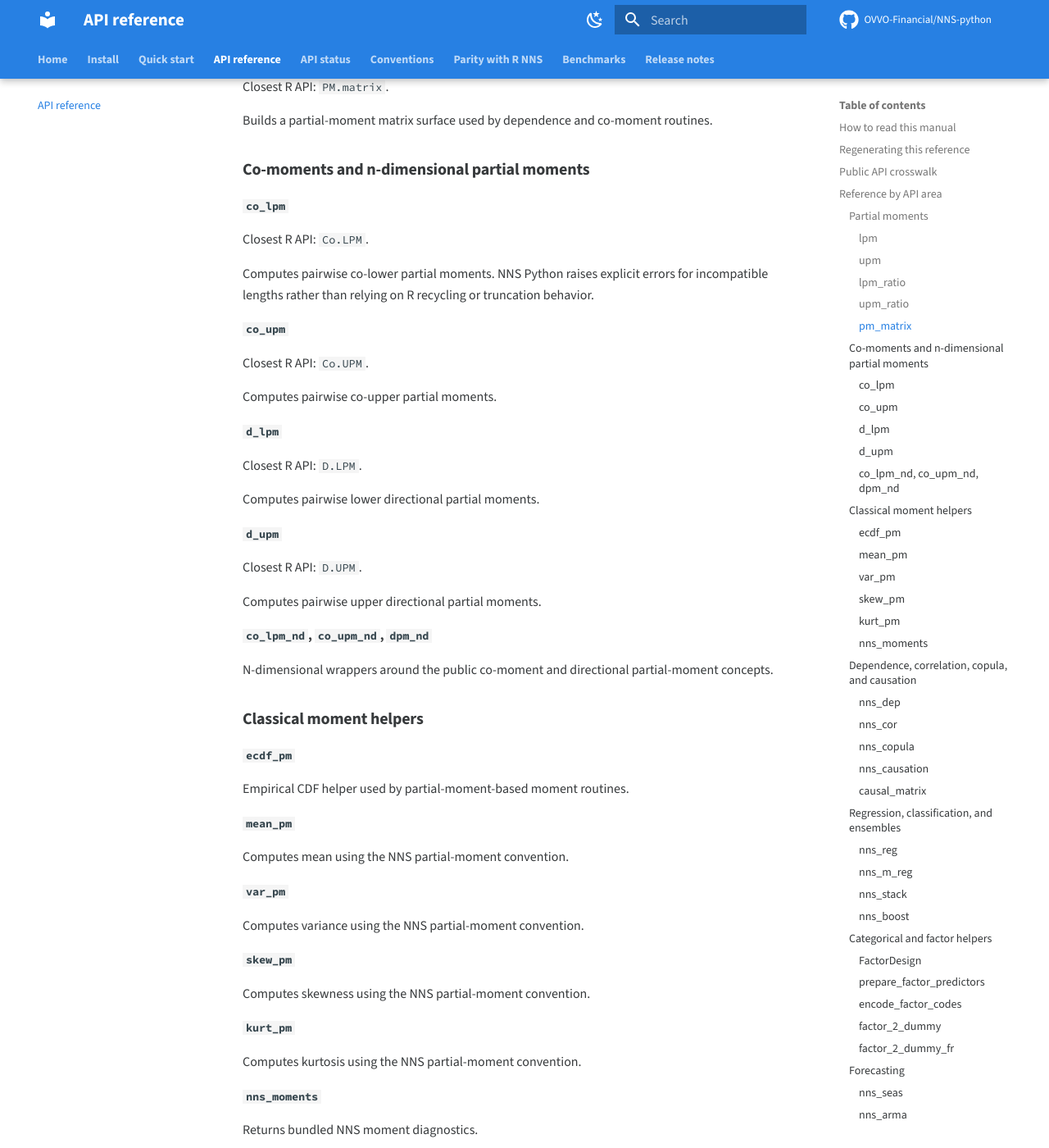
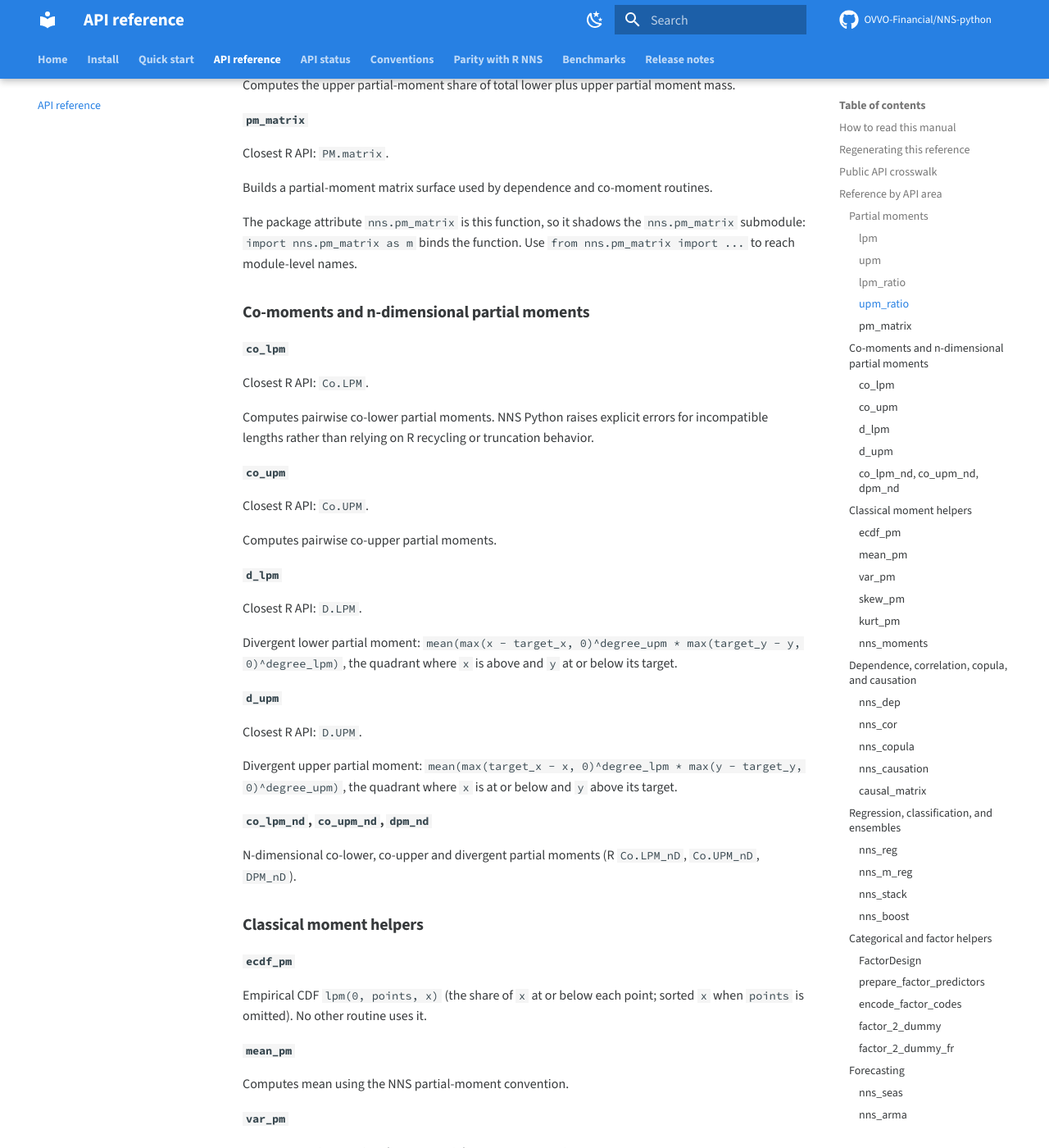
Before and after one commit to OVVO-Financial/NNS-python, an MkDocs documentation site: the page built from docs/api_reference.md, in a window 1280 px wide and 1400 px high, scrolled down 5849 px. Shown: the whole window at 82% size. Built offline with MkDocs 1.6.1 and Material for MkDocs 9.7.7, drawn with Linux system fonts in a browser that asks for light colours; comment, search, counter and statistics services are not loaded; some of the changed text lies outside the part shown.

Commit message:
docs: partial-moment docstrings and docs; document the nns_mode default
- co_lpm, co_upm, d_lpm and d_upm had no docstrings. They now state the
  formula, which variable uses which degree, the degree-0 tie convention
  and the target/None handling (checked against direct formulas).
- api_reference.md called D.LPM/D.UPM/DPM "distance"/"directional"
  partial moments; they are the divergent quadrants. It named R's
  NNS.cdf (it is NNS.CDF) and said ecdf_pm is "used by moment routines"
  (nothing uses it). It now also notes that the nns.pm_matrix attribute
  (the function) shadows the submodule.
- lpm_var/upm_var: describe the percentile semantics and the vector form.
- nns_mode defaults to multi=False while R's NNS.mode defaults to
  multi = TRUE. The default is unchanged; the divergence is now stated in
  the docstring, api_reference.md and a conventions.md section.
- conventions.md: nns_moments returns NaN for undefined moments, like R.

Documentation only.

```diff
--- a/docs/api_reference.md
+++ b/docs/api_reference.md
@@ -38,12 +38,12 @@
 | Partial moments | `pm_matrix` | `PM.matrix` | implemented | Partial moment matrix helper. |
 | Co-moments | `co_lpm` | `Co.LPM` | implemented | Pairwise co-lower partial moment. |
 | Co-moments | `co_upm` | `Co.UPM` | implemented | Pairwise co-upper partial moment. |
-| Co-moments | `d_lpm` | `D.LPM` | implemented | Pairwise distance lower partial moment. |
-| Co-moments | `d_upm` | `D.UPM` | implemented | Pairwise distance upper partial moment. |
+| Co-moments | `d_lpm` | `D.LPM` | implemented | Divergent lower partial moment (x above, y below target). |
+| Co-moments | `d_upm` | `D.UPM` | implemented | Divergent upper partial moment (x below, y above target). |
 | Co-moments | `co_lpm_nd` | `Co.LPM_nD` | implemented | N-dimensional co-lower partial moment wrapper. |
 | Co-moments | `co_upm_nd` | `Co.UPM_nD` | implemented | N-dimensional co-upper partial moment wrapper. |
-| Co-moments | `dpm_nd` | `DPM_nD` | implemented | N-dimensional directional partial moment wrapper. |
-| Classical moments | `ecdf_pm` | ECDF partial-moment helper | implemented | Empirical distribution helper used by moment routines. |
+| Co-moments | `dpm_nd` | `DPM_nD` | implemented | N-dimensional divergent partial moment wrapper. |
+| Classical moments | `ecdf_pm` | ECDF partial-moment helper | implemented | Empirical CDF `lpm(0, points, x)` (standalone helper). |
 | Classical moments | `mean_pm` | `Mean` partial-moment helper | implemented | Mean via partial-moment conventions. |
 | Classical moments | `var_pm` | `Variance` partial-moment helper | implemented | Variance via partial-moment conventions. |
 | Classical moments | `skew_pm` | `Skewness` partial-moment helper | implemented | Skewness via partial-moment conventions. |
@@ -90,8 +90,8 @@
 | Differentiation | `nns_diff` | `NNS.diff` | implemented | Numerical differentiation. |
 | Differentiation | `dy_dx` | `dy.dx` | implemented | Scalar derivative helper. |
 | Differentiation | `dy_d` | `dy.d_` | partial | Multivariate derivative helper. |
-| VaR helpers | `lpm_var` | `LPM.VaR` | implemented | Lower partial-moment VaR helper. |
-| VaR helpers | `upm_var` | `UPM.VaR` | implemented | Upper partial-moment VaR helper. |
+| VaR helpers | `lpm_var` | `LPM.VaR` | implemented | Lower partial-moment VaR; scalar or vector `percentile`. |
+| VaR helpers | `upm_var` | `UPM.VaR` | implemented | Upper partial-moment VaR; scalar or vector `percentile`. |
 
 ## Reference by API area
 
@@ -133,6 +133,8 @@
 
 Builds a partial-moment matrix surface used by dependence and co-moment routines.
 
+The package attribute `nns.pm_matrix` is this function, so it shadows the `nns.pm_matrix` submodule: `import nns.pm_matrix as m` binds the function. Use `from nns.pm_matrix import ...` to reach module-level names.
+
 ### Co-moments and n-dimensional partial moments
 
 #### `co_lpm`
@@ -151,23 +153,23 @@
 
 Closest R API: `D.LPM`.
 
-Computes pairwise lower directional partial moments.
+Divergent lower partial moment: `mean(max(x - target_x, 0)^degree_upm * max(target_y - y, 0)^degree_lpm)`, the quadrant where `x` is above and `y` at or below its target.
 
 #### `d_upm`
 
 Closest R API: `D.UPM`.
 
-Computes pairwise upper directional partial moments.
+Divergent upper partial moment: `mean(max(target_x - x, 0)^degree_lpm * max(y - target_y, 0)^degree_upm)`, the quadrant where `x` is at or below and `y` above its target.
 
 #### `co_lpm_nd`, `co_upm_nd`, `dpm_nd`
 
-N-dimensional wrappers around the public co-moment and directional partial-moment concepts.
+N-dimensional co-lower, co-upper and divergent partial moments (R `Co.LPM_nD`, `Co.UPM_nD`, `DPM_nD`).
 
 ### Classical moment helpers
 
 #### `ecdf_pm`
 
-Empirical CDF helper used by partial-moment-based moment routines.
+Empirical CDF `lpm(0, points, x)` (the share of `x` at or below each point; sorted `x` when `points` is omitted). No other routine uses it.
 
 #### `mean_pm`
 
@@ -301,7 +303,7 @@
 
 #### `nns_cdf`
 
-Closest R API: `NNS.cdf`.
+Closest R API: `NNS.CDF`.
 
 NNS empirical CDF path. Deterministic non-plotting behavior is implemented.
 
@@ -351,7 +353,7 @@
 
 Closest R API: `NNS.mode`.
 
-Computes the NNS mode helper.
+Computes the NNS mode. The default is `multi=False` (a single float), whereas R's `NNS.mode` defaults to `multi = TRUE` and returns every detected mode; pass `multi=True` for R's default. Explicit `multi` values match R.
 
 #### `nns_rescale`
 
@@ -433,13 +435,13 @@
 
 Closest R API: `LPM.VaR`.
 
-Lower partial-moment VaR helper used by deterministic interval paths.
+Returns the target `t` with `LPM.ratio(degree, t, x) = percentile`. `percentile` may be a scalar (returns a float) or array-like (returns an array of the same shape, like R's vectorised call); values are clamped to `[0, 1]`. Degree 0 is the type-7 sample quantile.
 
 #### `upm_var`
 
 Closest R API: `UPM.VaR`.
 
-Upper partial-moment VaR helper used by deterministic interval paths.
+Returns the target `t` with `UPM.ratio(degree, t, x) = percentile`; scalar or array-like `percentile` as for `lpm_var`.
 
 ## Documentation maintenance checklist
 
```
Also changed, not shown: other parts of docs/api_reference.md (+2 -2 lines), docs/conventions.md (+12 -1 lines), 2 other files.
